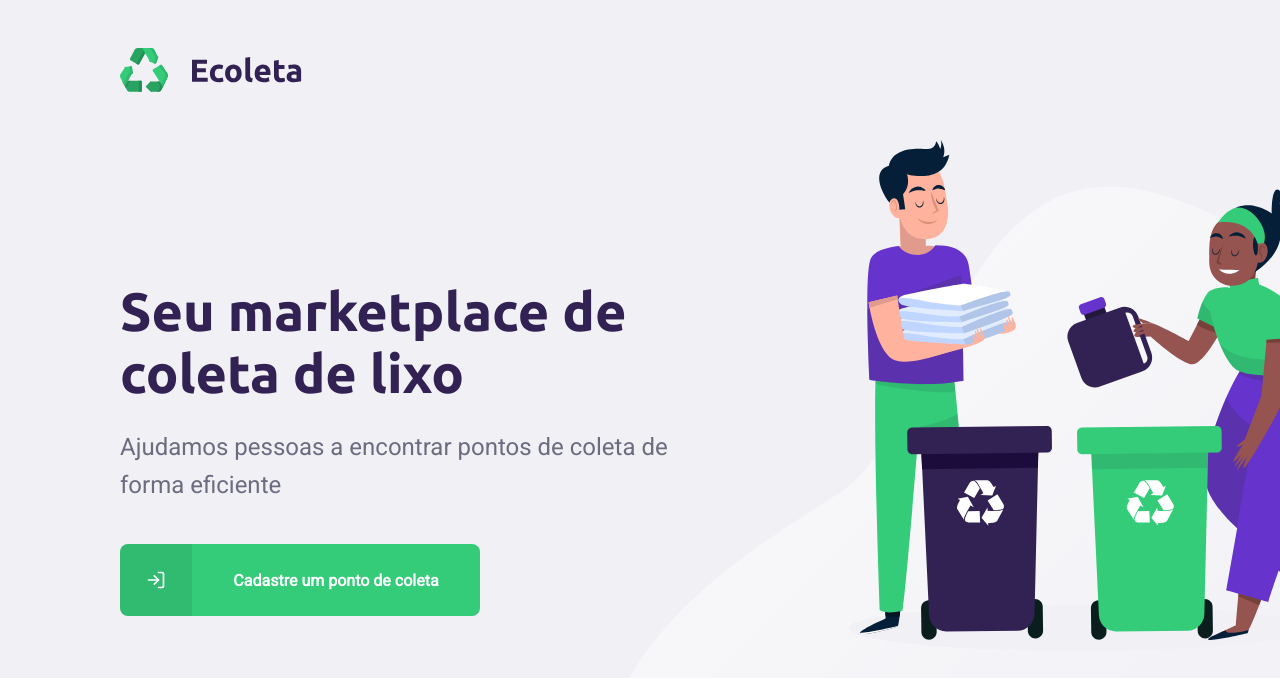
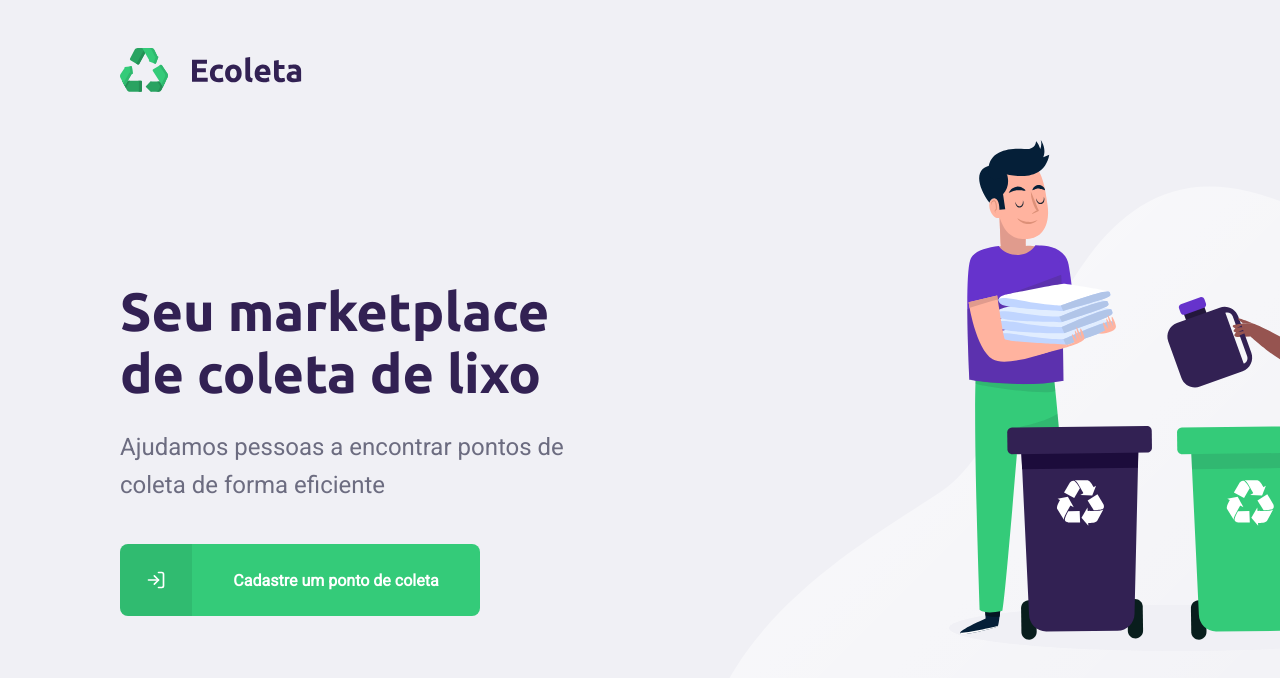
Before and after one commit to jfilipedias/ecoleta, a React (Create React App) app in the folder front-end/: page / in a window 1280 px wide. Shown: the top 678 px of the page. Built offline with nearby package versions, Linux system fonts and the light colour scheme; the HTML template or start-up script is replaced by a standard one.

Commit message:
Ajust home page layout

```diff
--- a/front-end/src/pages/home/styles.css
+++ b/front-end/src/pages/home/styles.css
@@ -1,7 +1,7 @@
 #page-home {
   height: 100vh;
 
-  background: url('../../assets/home-background.svg') no-repeat 600px bottom;
+  background: url('../../assets/home-background.svg') no-repeat 700px bottom;
 }
 
 #page-home .content {
@@ -22,7 +22,7 @@
 
 #page-home .content main {
   flex: 1;
-  max-width: 560px;
+  max-width: 500px;
 
   display: flex;
   flex-direction: column;
```
